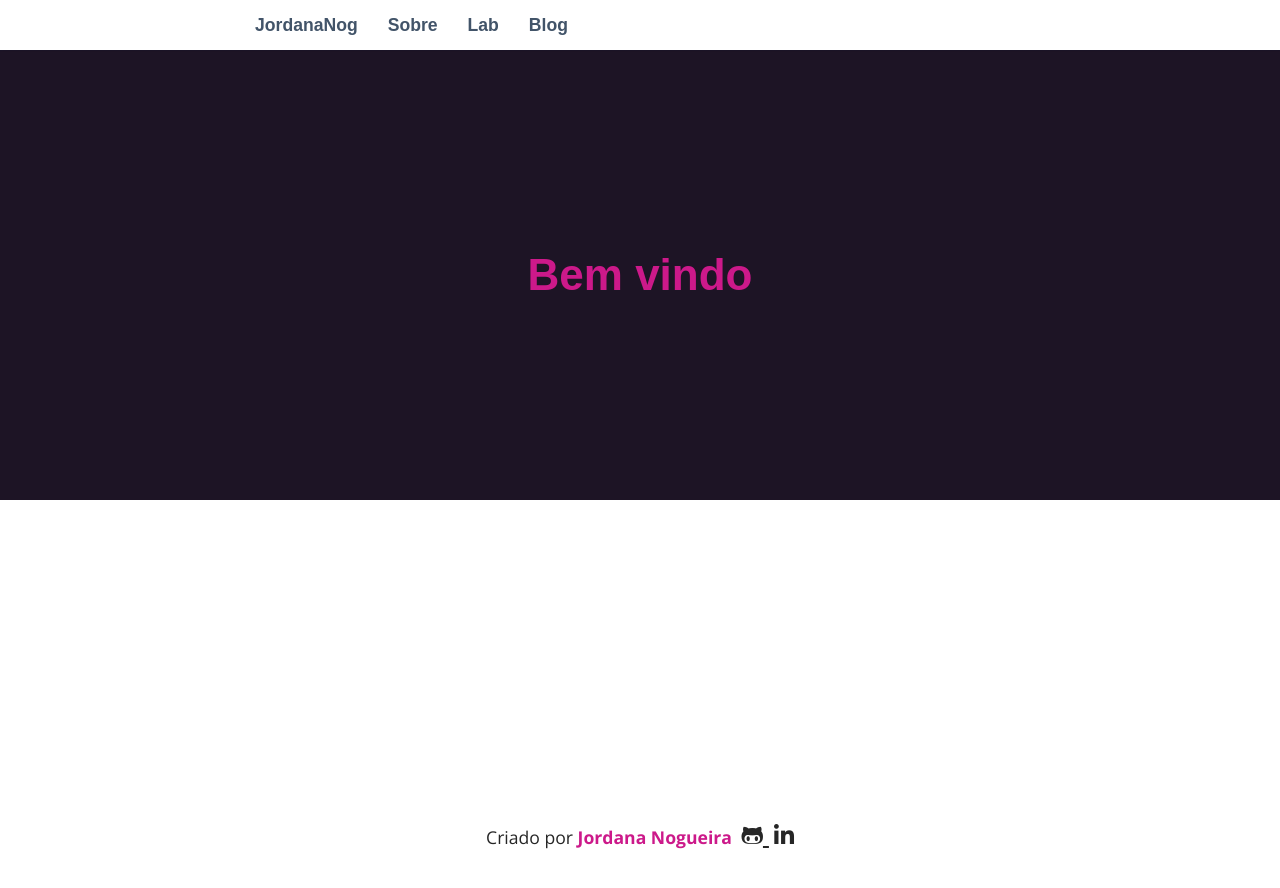
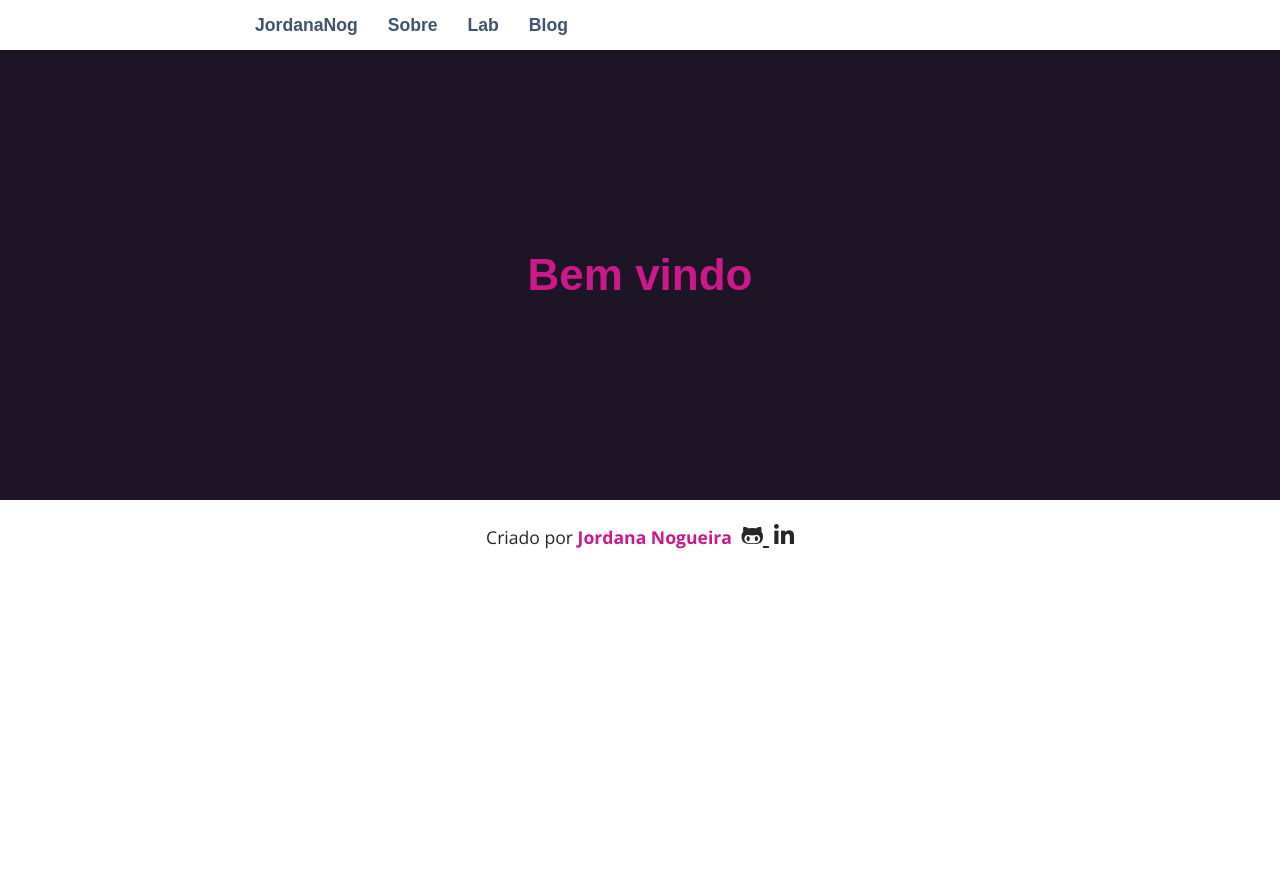
Before and after one commit to JordanaN/JordanaN.github.io, a Jekyll site: the page built from index.html, in a window 1280 px wide. Shown: the top 888 px of the page. Built offline with Jekyll 4.4.1, drawn with Linux system fonts in a browser that asks for light colours; nearby versions of some CDN libraries; some web fonts are replaced.

Commit message:
change position in footer

```diff
--- a/_sass/_layout.scss
+++ b/_sass/_layout.scss
@@ -117,7 +117,7 @@ footer {
   bottom: 0;
   left: 0;
   text-align: center;
-  position: absolute;
+//   position: absolute;
 
   .social-icons {
     color: #262626;
```
